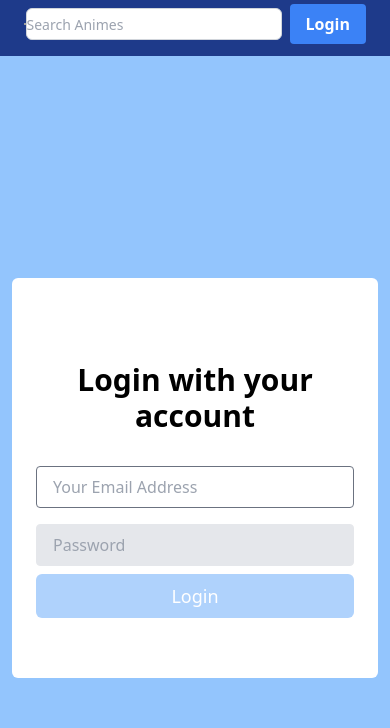
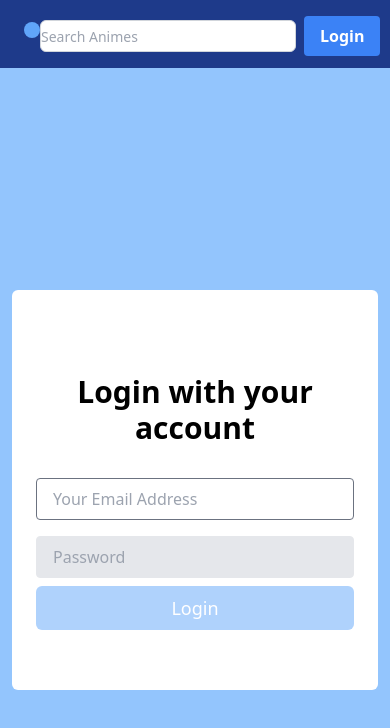
Before and after one commit to numanjvd82/ts-animes, a React (Vite) app: page /login in a window 390 px wide. Shown: the top 728 px of the page. Built offline with nearby package versions, Linux system fonts and the light colour scheme; grey boxes are pictures that could not be loaded.

Commit message:
added a star on animes and fixed some nav styles

```diff
--- a/src/components/Anime/Anime.tsx
+++ b/src/components/Anime/Anime.tsx
@@ -1,18 +1,21 @@
 import { Anime as AnimeType } from '../../slices/animeSlice';
 import { Link } from 'react-router-dom';
+import { FaStar } from 'react-icons/fa';
 
 function Anime({ anime }: { anime: AnimeType }) {
   const { attributes } = anime;
   return (
     <section className=" bg-white m-4 rounded-t-md rounded-b-md w-[400px] md:w-[350px]">
       <article className="">
-        <figure className="overflow-hidden cursor-pointer object-cover">
+        <figure className="overflow-hidden cursor-pointer object-cover relative">
           <img
             src={attributes.posterImage.large}
             className="w-full h-[300px] rounded-t-md hover:opacity-80 hover:scale-125 transition duration-500 ease-in-out"
             alt={attributes.titles.en}
           />
-          <button>Add to favourites</button>
+          <button className="text-xl text-yellow-50 transition-all hover:text-2xl hover:text-yellow-200 absolute top-0 right-0 mx-2 my-1">
+            <FaStar />
+          </button>
         </figure>
         <article className="p-4 w-full h-full">
           <div>
--- a/src/components/Navbar/Navbar.tsx
+++ b/src/components/Navbar/Navbar.tsx
@@ -1,17 +1,21 @@
+import { useState } from 'react';
 import { Link, Outlet } from 'react-router-dom';
 import logo from '../../assets/images/gundam.png';
 
 function Navbar() {
+  const [expanded, setExpanded] = useState(false);
+  console.log(expanded);
   return (
     <>
-      <nav className="bg-blue-900 px-6 h-14 w-full ">
+      <nav className="bg-blue-900 px-6 py-3 w-full ">
         <div className="flex justify-between items-center pt-1">
-          <figure className="w-12">
+          <figure className="max-sm:mb-3 max-sm:w-14 w-16 p-2 rounded-full bg-blue-400 md:transition-all md:hover:bg-blue-500 cursor-pointer md:hover:scale-105">
             <Link to="/">
               <img className="object-cover" src={logo} alt="Anime Logo" />
             </Link>
           </figure>
 
+          {/* For big screens */}
           <article className="flex justify-center items-center">
             <input
               className="mr-2 w-64 h-8 rounded-md text-sm text-gray-700 placeholder-gray-400 border border-gray-300 focus:outline-none focus:ring-1 focus:ring-blue-500 focus:border-blue-500"
```
